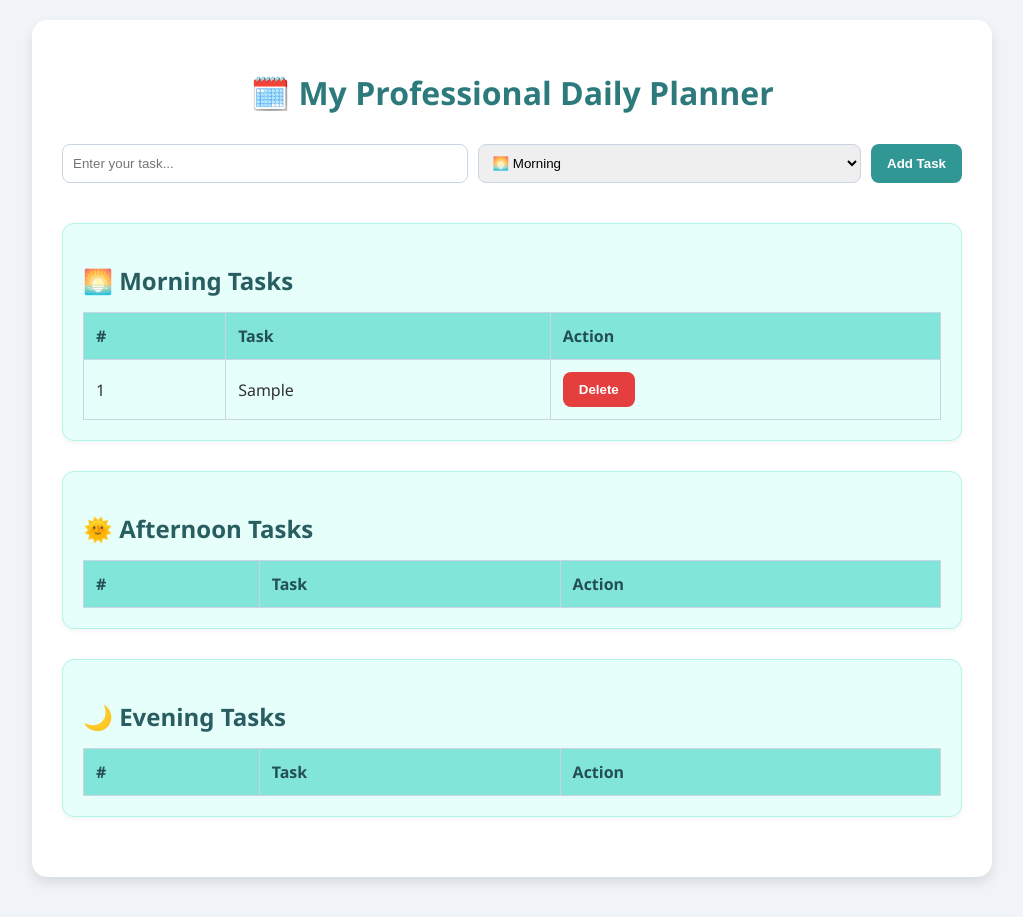
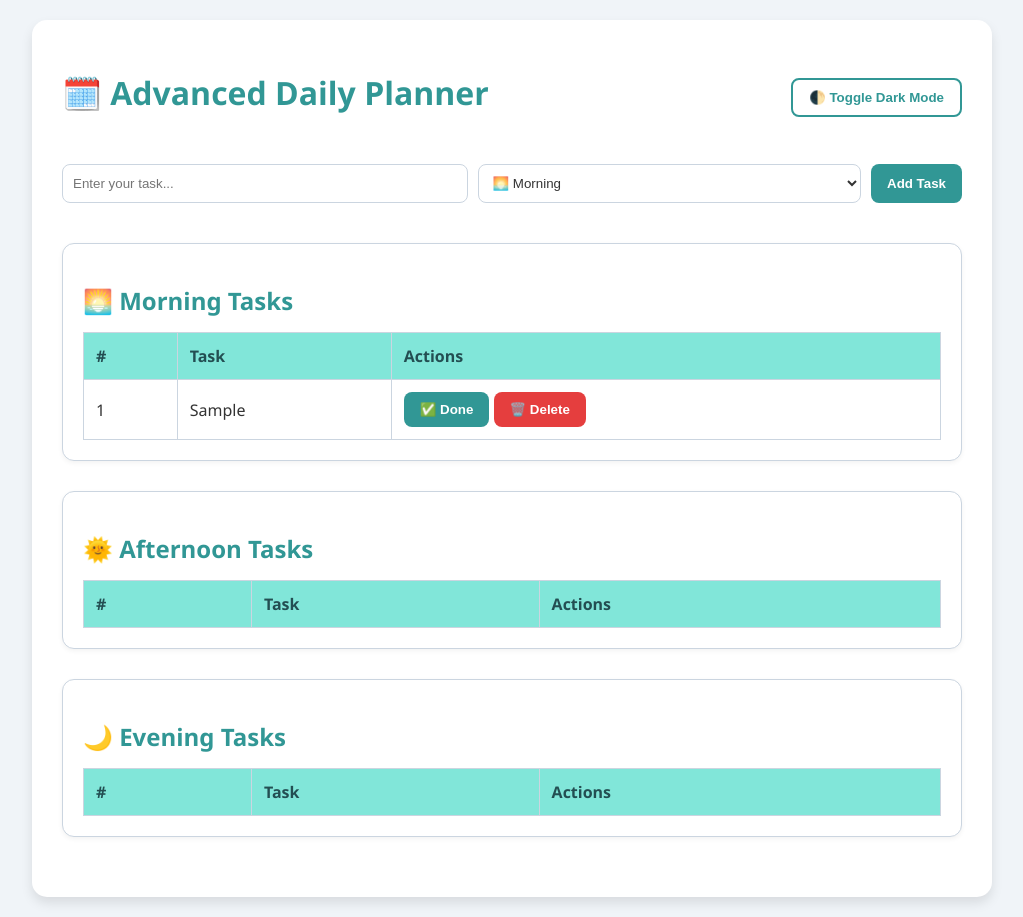
Before and after one commit to albraa2002/Daily-Planner, a plain HTML site: page index.html in a window 1280 px wide. Both pictures are taken after typing "Sample" into the empty fields and a click on the button "Add Task". Shown: the whole page, without its empty margins (128-1151 px from the left). Drawn offline with Linux system fonts and the light colour scheme.

Commit message:
Update index.html

```diff
--- a/index.html
+++ b/index.html
@@ -3,20 +3,47 @@
 <head>
   <meta charset="UTF-8" />
   <meta name="viewport" content="width=device-width, initial-scale=1" />
-  <title>Daily Planner</title>
+  <title>Advanced Daily Planner</title>
   <style>
     body {
       font-family: 'Segoe UI', Tahoma, Geneva, Verdana, sans-serif;
-      background: #f0f4f8;
+      background: var(--bg);
       margin: 0;
       padding: 20px;
-      color: #333;
+      color: var(--text);
+      transition: background 0.3s, color 0.3s;
+    }
+
+    :root {
+      --bg: #f0f4f8;
+      --text: #333;
+      --card-bg: #fff;
+      --border: #cbd5e0;
+      --accent: #319795;
+      --accent-hover: #2c7a7b;
+      --danger: #e53e3e;
+      --danger-hover: #c53030;
+      --table-header: #81e6d9;
+      --table-header-text: #234e52;
+    }
+
+    .dark-mode {
+      --bg: #1a202c;
+      --text: #e2e8f0;
+      --card-bg: #2d3748;
+      --border: #4a5568;
+      --accent: #63b3ed;
+      --accent-hover: #4299e1;
+      --danger: #f56565;
+      --danger-hover: #c53030;
+      --table-header: #2c5282;
+      --table-header-text: #ebf8ff;
     }
 
     .container {
       max-width: 900px;
       margin: auto;
-      background: #fff;
+      background: var(--card-bg);
       border-radius: 15px;
       padding: 30px;
       box-shadow: 0 6px 12px rgba(0,0,0,0.1);
@@ -24,7 +51,7 @@
 
     h1 {
       text-align: center;
-      color: #2c7a7b;
+      color: var(--accent);
       margin-bottom: 30px;
     }
 
@@ -33,8 +60,8 @@
     }
 
     .section-card {
-      background-color: #e6fffa;
-      border: 1px solid #b2f5ea;
+      background-color: var(--card-bg);
+      border: 1px solid var(--border);
       border-radius: 12px;
       padding: 20px;
       margin-bottom: 30px;
@@ -42,7 +69,7 @@
     }
 
     .section-card h2 {
-      color: #285e61;
+      color: var(--accent);
       margin-bottom: 15px;
     }
 
@@ -57,15 +84,17 @@
     input[type="text"], select {
       padding: 10px;
       border-radius: 8px;
-      border: 1px solid #cbd5e0;
+      border: 1px solid var(--border);
       flex: 1 1 250px;
+      background: var(--card-bg);
+      color: var(--text);
     }
 
     button {
       padding: 10px 16px;
       border: none;
       border-radius: 8px;
-      background-color: #319795;
+      background-color: var(--accent);
       color: white;
       font-weight: bold;
       cursor: pointer;
@@ -73,7 +102,20 @@
     }
 
     button:hover {
-      background-color: #2c7a7b;
+      background-color: var(--accent-hover);
+    }
+
+    .delete-btn {
+      background-color: var(--danger);
+    }
+
+    .delete-btn:hover {
+      background-color: var(--danger-hover);
+    }
+
+    .done {
+      text-decoration: line-through;
+      opacity: 0.6;
     }
 
     table {
@@ -83,28 +125,37 @@
     }
 
     th, td {
-      border: 1px solid #cbd5e0;
+      border: 1px solid var(--border);
       padding: 12px;
       text-align: left;
     }
 
     th {
-      background-color: #81e6d9;
-      color: #234e52;
+      background-color: var(--table-header);
+      color: var(--table-header-text);
     }
 
-    .delete-btn {
-      background-color: #e53e3e;
+    .top-bar {
+      display: flex;
+      justify-content: space-between;
+      align-items: center;
+      margin-bottom: 20px;
     }
 
-    .delete-btn:hover {
-      background-color: #c53030;
+    .dark-toggle {
+      background: none;
+      color: var(--accent);
+      font-weight: bold;
+      border: 2px solid var(--accent);
     }
   </style>
 </head>
 <body>
   <div class="container">
-    <h1>🗓️ My Professional Daily Planner</h1>
+    <div class="top-bar">
+      <h1>🗓️ Advanced Daily Planner</h1>
+      <button class="dark-toggle" onclick="toggleDarkMode()">🌓 Toggle Dark Mode</button>
+    </div>
 
     <div class="input-group">
       <input type="text" id="taskInput" placeholder="Enter your task..." />
@@ -121,11 +172,7 @@
         <h2>🌅 Morning Tasks</h2>
         <table>
           <thead>
-            <tr>
-              <th>#</th>
-              <th>Task</th>
-              <th>Action</th>
-            </tr>
+            <tr><th>#</th><th>Task</th><th>Actions</th></tr>
           </thead>
           <tbody id="morningTasks"></tbody>
         </table>
@@ -135,11 +182,7 @@
         <h2>🌞 Afternoon Tasks</h2>
         <table>
           <thead>
-            <tr>
-              <th>#</th>
-              <th>Task</th>
-              <th>Action</th>
-            </tr>
+            <tr><th>#</th><th>Task</th><th>Actions</th></tr>
           </thead>
           <tbody id="afternoonTasks"></tbody>
         </table>
@@ -149,11 +192,7 @@
         <h2>🌙 Evening Tasks</h2>
         <table>
           <thead>
-            <tr>
-              <th>#</th>
-              <th>Task</th>
-              <th>Action</th>
-            </tr>
+            <tr><th>#</th><th>Task</th><th>Actions</th></tr>
           </thead>
           <tbody id="eveningTasks"></tbody>
         </table>
@@ -162,52 +201,82 @@
   </div>
 
   <script>
-    const taskCounters = {
-      morning: 1,
-      afternoon: 1,
-      evening: 1
-    };
+    const taskCounters = { morning: 1, afternoon: 1, evening: 1 };
+    const taskData = { morning: [], afternoon: [], evening: [] };
+
+    function saveToStorage() {
+      localStorage.setItem("plannerTasks", JSON.stringify(taskData));
+    }
+
+    function loadFromStorage() {
+      const saved = JSON.parse(localStorage.getItem("plannerTasks"));
+      if (!saved) return;
+      for (let time in saved) {
+        saved[time].forEach((task) => createTaskRow(task.text, time, task.done));
+      }
+    }
 
     function addTask() {
       const taskInput = document.getElementById("taskInput");
       const timeSelect = document.getElementById("timeSelect");
       const task = taskInput.value.trim();
       const time = timeSelect.value;
+      if (!task) return alert("Please enter a task!");
+      createTaskRow(task, time);
+      taskInput.value = "";
+    }
 
-      if (!task) {
-        alert("Please enter a task!");
-        return;
-      }
-
+    function createTaskRow(task, time, done = false) {
       const tbody = document.getElementById(time + "Tasks");
       const row = document.createElement("tr");
 
+      const index = taskCounters[time]++;
       row.innerHTML = `
-        <td>${taskCounters[time]}</td>
-        <td>${task}</td>
-        <td><button class="delete-btn" onclick="deleteTask(this, '${time}')">Delete</button></td>
+        <td>${index}</td>
+        <td class="${done ? 'done' : ''}">${task}</td>
+        <td>
+          <button onclick="toggleDone(this, '${time}')">✅ Done</button>
+          <button class="delete-btn" onclick="deleteTask(this, '${time}')">🗑️ Delete</button>
+        </td>
       `;
 
       tbody.appendChild(row);
-      taskCounters[time]++;
-      taskInput.value = "";
+      taskData[time].push({ text: task, done });
+      saveToStorage();
     }
 
     function deleteTask(button, time) {
-      const row = button.parentElement.parentElement;
+      const row = button.closest("tr");
+      const index = row.rowIndex - 1;
       row.remove();
+      taskData[time].splice(index, 1);
       updateNumbers(time);
+      saveToStorage();
     }
 
     function updateNumbers(time) {
       const tbody = document.getElementById(time + "Tasks");
       const rows = tbody.querySelectorAll("tr");
       taskCounters[time] = 1;
-
-      rows.forEach((row) => {
+      rows.forEach((row, i) => {
         row.cells[0].innerText = taskCounters[time]++;
       });
     }
+
+    function toggleDone(btn, time) {
+      const row = btn.closest("tr");
+      const index = row.rowIndex - 1;
+      const cell = row.cells[1];
+      cell.classList.toggle("done");
+      taskData[time][index].done = !taskData[time][index].done;
+      saveToStorage();
+    }
+
+    function toggleDarkMode() {
+      document.body.classList.toggle("dark-mode");
+    }
+
+    window.onload = loadFromStorage;
   </script>
 </body>
 </html>
```
